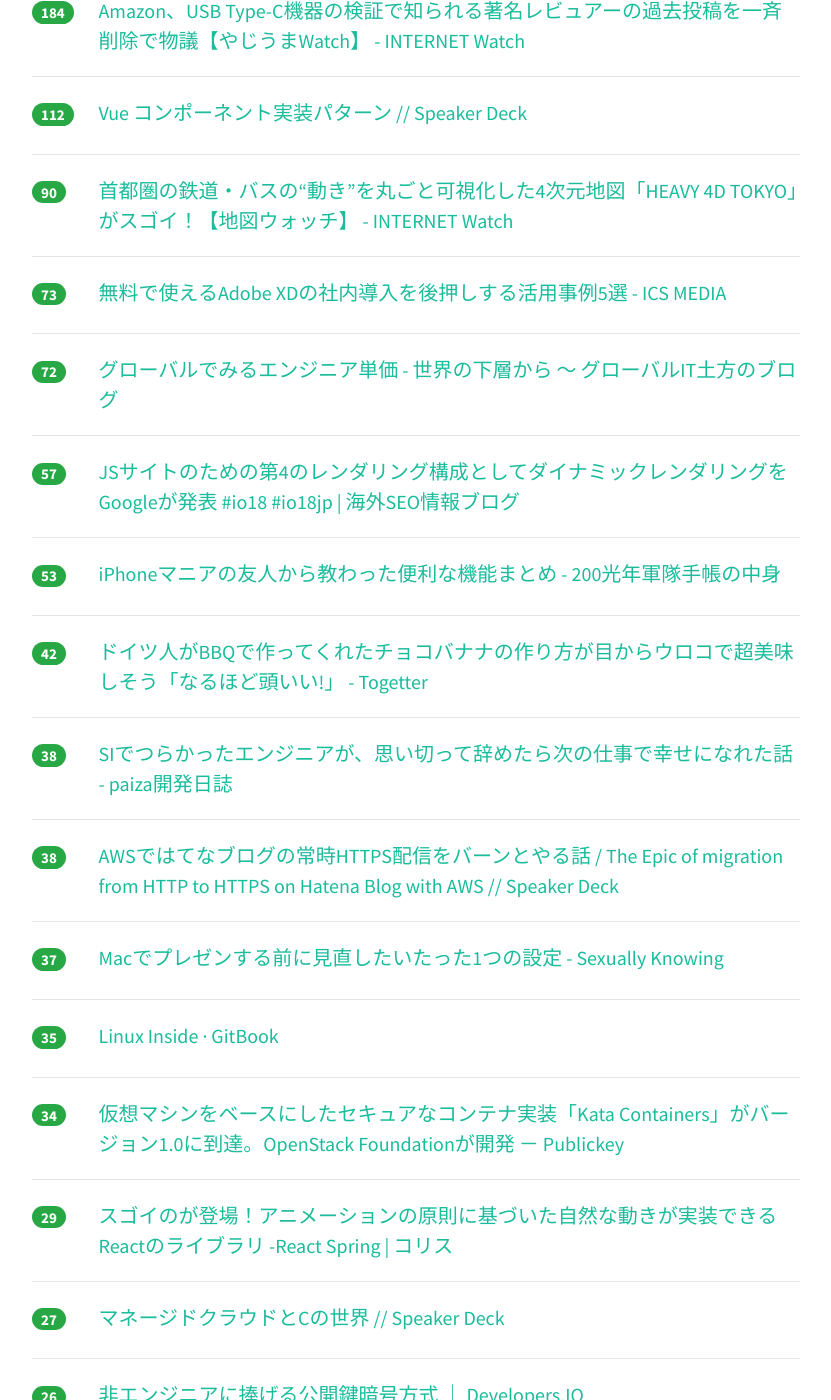
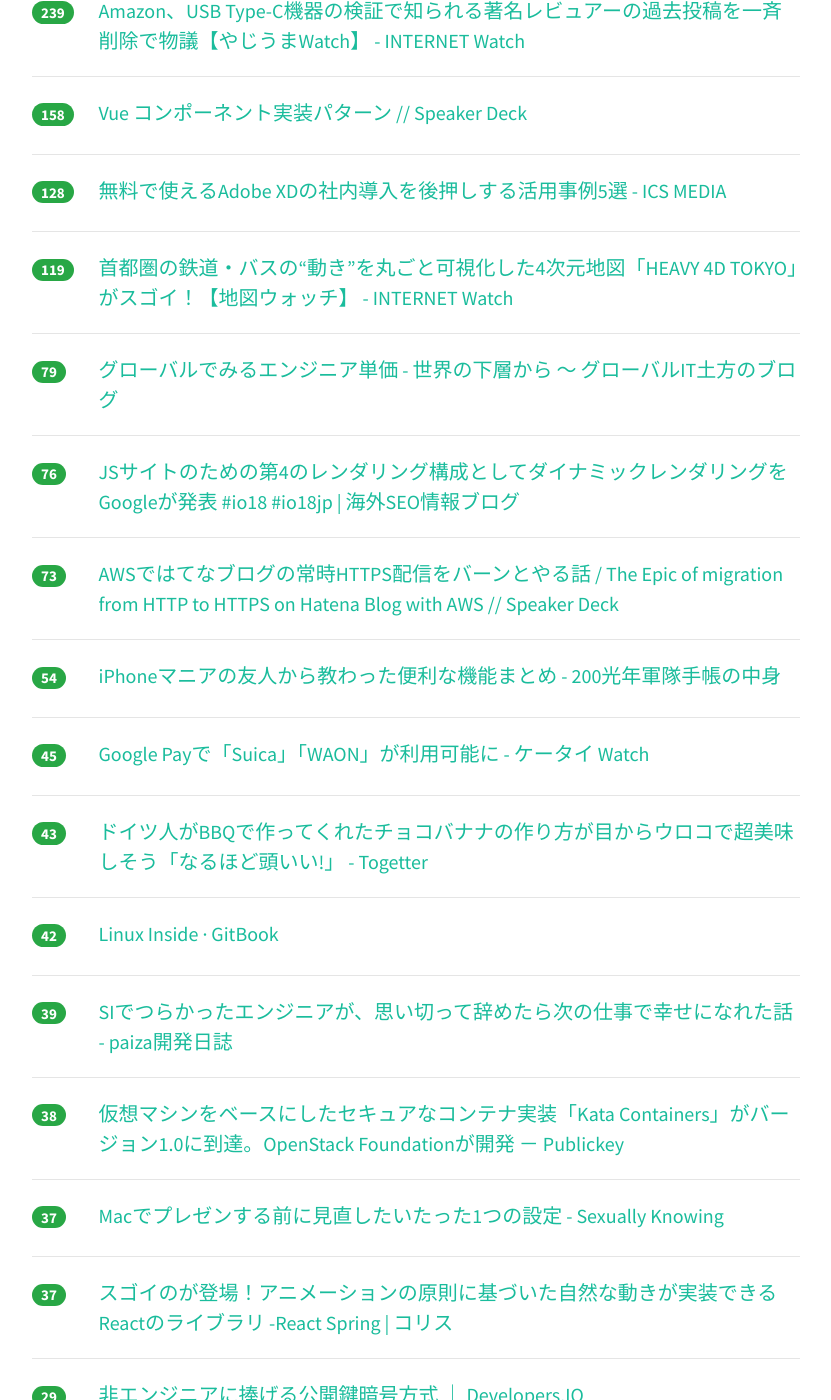
Before and after one commit to yatta47/hatena-matome-site, a Jekyll site: the page built from _posts/2018-05-24-hatena.md, in a window 1280 px wide and 1400 px high, scrolled down 399 px. Shown: the whole window, without its empty margins (224-1055 px from the left). Built offline with Jekyll 4.4.1, drawn with Linux system fonts in a browser that asks for light colours; nearby versions of some CDN libraries; some of the changed text lies outside the part shown.

Commit message:
Updated 2018-05-24

```diff
--- a/_posts/2018-05-24-hatena.md
+++ b/_posts/2018-05-24-hatena.md
@@ -1,59 +1,74 @@
 ---
 layout: post
 title:  "2018-05-24 はてぶIT"
-date:   2018-05-24 13:03:08
+date:   2018-05-24 14:03:27
 tags: [it-hotentry]
 ---
-35 件のデータあり
+41 件のデータあり
 
 <hr><div class="row">
-<div class="col-1"><span class="badge badge-pill badge-success h2">184</span></div>
+<div class="col-1"><span class="badge badge-pill badge-success h2">239</span></div>
 <div class="col-11"><a href='https://internet.watch.impress.co.jp/docs/yajiuma/1123571.html' target='_blank'>Amazon、USB Type-C機器の検証で知られる著名レビュアーの過去投稿を一斉削除で物議【やじうまWatch】 - INTERNET Watch</a></div>
 </div>
 <hr>
 <div class="row">
-<div class="col-1"><span class="badge badge-pill badge-success h2">112</span></div>
+<div class="col-1"><span class="badge badge-pill badge-success h2">158</span></div>
 <div class="col-11"><a href='https://speakerdeck.com/kazuyaseki/vue-konponentoshi-zhuang-patan' target='_blank'>Vue コンポーネント実装パターン // Speaker Deck</a></div>
 </div>
 <hr>
 <div class="row">
-<div class="col-1"><span class="badge badge-pill badge-success h2">90</span></div>
+<div class="col-1"><span class="badge badge-pill badge-success h2">128</span></div>
+<div class="col-11"><a href='https://ics.media/entry/18004' target='_blank'>無料で使えるAdobe XDの社内導入を後押しする活用事例5選 - ICS MEDIA</a></div>
+</div>
+<hr>
+<div class="row">
+<div class="col-1"><span class="badge badge-pill badge-success h2">119</span></div>
 <div class="col-11"><a href='https://internet.watch.impress.co.jp/docs/column/chizu/1123416.html' target='_blank'>首都圏の鉄道・バスの“動き”を丸ごと可視化した4次元地図「HEAVY 4D TOKYO」がスゴイ！【地図ウォッチ】 - INTERNET Watch</a></div>
 </div>
 <hr>
 <div class="row">
-<div class="col-1"><span class="badge badge-pill badge-success h2">73</span></div>
-<div class="col-11"><a href='https://ics.media/entry/18004' target='_blank'>無料で使えるAdobe XDの社内導入を後押しする活用事例5選 - ICS MEDIA</a></div>
-</div>
-<hr>
-<div class="row">
-<div class="col-1"><span class="badge badge-pill badge-success h2">72</span></div>
+<div class="col-1"><span class="badge badge-pill badge-success h2">79</span></div>
 <div class="col-11"><a href='http://cloverstudioceo.hatenablog.com/entry/2018/05/23/172306' target='_blank'>グローバルでみるエンジニア単価 - 世界の下層から 〜 グローバルIT土方のブログ</a></div>
 </div>
 <hr>
 <div class="row">
-<div class="col-1"><span class="badge badge-pill badge-success h2">57</span></div>
+<div class="col-1"><span class="badge badge-pill badge-success h2">76</span></div>
 <div class="col-11"><a href='https://www.suzukikenichi.com/blog/google-will-support-dynamic-rendering/' target='_blank'>JSサイトのための第4のレンダリング構成としてダイナミックレンダリングをGoogleが発表 #io18 #io18jp | 海外SEO情報ブログ</a></div>
 </div>
 <hr>
 <div class="row">
-<div class="col-1"><span class="badge badge-pill badge-success h2">53</span></div>
+<div class="col-1"><span class="badge badge-pill badge-success h2">73</span></div>
+<div class="col-11"><a href='https://speakerdeck.com/aereal/the-epic-of-migration-from-http-to-https-on-hatena-blog-with-aws' target='_blank'>AWSではてなブログの常時HTTPS配信をバーンとやる話 / The Epic of migration from HTTP to HTTPS on Hatena Blog with AWS // Speaker Deck</a></div>
+</div>
+<hr>
+<div class="row">
+<div class="col-1"><span class="badge badge-pill badge-success h2">54</span></div>
 <div class="col-11"><a href='http://www.200kounen-training.com/entry/2018/05/23/211754' target='_blank'>iPhoneマニアの友人から教わった便利な機能まとめ - 200光年軍隊手帳の中身</a></div>
 </div>
 <hr>
 <div class="row">
-<div class="col-1"><span class="badge badge-pill badge-success h2">42</span></div>
+<div class="col-1"><span class="badge badge-pill badge-success h2">45</span></div>
+<div class="col-11"><a href='https://k-tai.watch.impress.co.jp/docs/news/1123603.html' target='_blank'>Google Payで「Suica」「WAON」が利用可能に - ケータイ Watch</a></div>
+</div>
+<hr>
+<div class="row">
+<div class="col-1"><span class="badge badge-pill badge-success h2">43</span></div>
 <div class="col-11"><a href='https://togetter.com/li/1230098' target='_blank'>ドイツ人がBBQで作ってくれたチョコバナナの作り方が目からウロコで超美味しそう「なるほど頭いい!」 - Togetter</a></div>
 </div>
 <hr>
 <div class="row">
-<div class="col-1"><span class="badge badge-pill badge-success h2">38</span></div>
+<div class="col-1"><span class="badge badge-pill badge-success h2">42</span></div>
+<div class="col-11"><a href='https://legacy.gitbook.com/book/0xax/linux-insides/details' target='_blank'>Linux Inside · GitBook</a></div>
+</div>
+<hr>
+<div class="row">
+<div class="col-1"><span class="badge badge-pill badge-success h2">39</span></div>
 <div class="col-11"><a href='https://paiza.hatenablog.com/entry/2018/05/23/SI%E3%81%A7%E3%81%A4%E3%82%89%E3%81%8B%E3%81%A3%E3%81%9F%E3%82%A8%E3%83%B3%E3%82%B8%E3%83%8B%E3%82%A2%E3%81%8C%E3%80%81%E6%80%9D%E3%81%84%E5%88%87%E3%81%A3%E3%81%A6%E8%BE%9E%E3%82%81%E3%81%9F%E3%82%89' target='_blank'>SIでつらかったエンジニアが、思い切って辞めたら次の仕事で幸せになれた話 - paiza開発日誌</a></div>
 </div>
 <hr>
 <div class="row">
 <div class="col-1"><span class="badge badge-pill badge-success h2">38</span></div>
-<div class="col-11"><a href='https://speakerdeck.com/aereal/the-epic-of-migration-from-http-to-https-on-hatena-blog-with-aws' target='_blank'>AWSではてなブログの常時HTTPS配信をバーンとやる話 / The Epic of migration from HTTP to HTTPS on Hatena Blog with AWS // Speaker Deck</a></div>
+<div class="col-11"><a href='https://www.publickey1.jp/blog/18/kata_containers10openstack_foundation.html' target='_blank'>仮想マシンをベースにしたセキュアなコンテナ実装「Kata Containers」がバージョン1.0に到達。OpenStack Foundationが開発 － Publickey</a></div>
 </div>
 <hr>
 <div class="row">
@@ -62,18 +77,18 @@ tags: [it-hotentry]
 </div>
 <hr>
 <div class="row">
-<div class="col-1"><span class="badge badge-pill badge-success h2">35</span></div>
-<div class="col-11"><a href='https://legacy.gitbook.com/book/0xax/linux-insides/details' target='_blank'>Linux Inside · GitBook</a></div>
-</div>
-<hr>
-<div class="row">
-<div class="col-1"><span class="badge badge-pill badge-success h2">34</span></div>
-<div class="col-11"><a href='https://www.publickey1.jp/blog/18/kata_containers10openstack_foundation.html' target='_blank'>仮想マシンをベースにしたセキュアなコンテナ実装「Kata Containers」がバージョン1.0に到達。OpenStack Foundationが開発 － Publickey</a></div>
+<div class="col-1"><span class="badge badge-pill badge-success h2">37</span></div>
+<div class="col-11"><a href='https://coliss.com/articles/build-websites/operation/javascript/react-spring-animation-library.html' target='_blank'>スゴイのが登場！アニメーションの原則に基づいた自然な動きが実装できるReactのライブラリ -React Spring | コリス</a></div>
 </div>
 <hr>
 <div class="row">
 <div class="col-1"><span class="badge badge-pill badge-success h2">29</span></div>
-<div class="col-11"><a href='https://coliss.com/articles/build-websites/operation/javascript/react-spring-animation-library.html' target='_blank'>スゴイのが登場！アニメーションの原則に基づいた自然な動きが実装できるReactのライブラリ -React Spring | コリス</a></div>
+<div class="col-11"><a href='https://dev.classmethod.jp/security/publickey-cryptography-for-nonprogrammer/' target='_blank'>非エンジニアに捧げる公開鍵暗号方式 ｜ Developers.IO</a></div>
+</div>
+<hr>
+<div class="row">
+<div class="col-1"><span class="badge badge-pill badge-success h2">29</span></div>
+<div class="col-11"><a href='https://bizzine.jp/article/detail/2797' target='_blank'>マイクロソフトがAIと社会を考察する書籍『Future Computed』を無料提供 ｜ Biz/Zine（ビズジン）</a></div>
 </div>
 <hr>
 <div class="row">
@@ -82,13 +97,23 @@ tags: [it-hotentry]
 </div>
 <hr>
 <div class="row">
-<div class="col-1"><span class="badge badge-pill badge-success h2">26</span></div>
-<div class="col-11"><a href='https://dev.classmethod.jp/security/publickey-cryptography-for-nonprogrammer/' target='_blank'>非エンジニアに捧げる公開鍵暗号方式 ｜ Developers.IO</a></div>
+<div class="col-1"><span class="badge badge-pill badge-success h2">27</span></div>
+<div class="col-11"><a href='https://www.webcreatorbox.com/webinfo/web-designer-input' target='_blank'>Webデザイナーの私はこんな風に情報収集しています | Webクリエイターボックス</a></div>
 </div>
 <hr>
 <div class="row">
 <div class="col-1"><span class="badge badge-pill badge-success h2">25</span></div>
-<div class="col-11"><a href='https://bizzine.jp/article/detail/2797' target='_blank'>マイクロソフトがAIと社会を考察する書籍『Future Computed』を無料提供 ｜ Biz/Zine（ビズジン）</a></div>
+<div class="col-11"><a href='https://gigazine.net/news/20180523-how-to-asleep-quickly-and-wake-up/' target='_blank'>素早く深い眠りに落ちて睡眠の質を高め「快適な朝」を迎えるための方法 - GIGAZINE</a></div>
+</div>
+<hr>
+<div class="row">
+<div class="col-1"><span class="badge badge-pill badge-success h2">25</span></div>
+<div class="col-11"><a href='https://www.webprofessional.jp/free-tool-to-accelerate-a-b-test/' target='_blank'>A/Bテストが無料で捗る！「Google オプティマイズ」の設定と使い方 - WPJ</a></div>
+</div>
+<hr>
+<div class="row">
+<div class="col-1"><span class="badge badge-pill badge-success h2">24</span></div>
+<div class="col-11"><a href='http://www.itmedia.co.jp/enterprise/articles/1805/23/news008.html' target='_blank'>キラキラした事例に惑わされるな――SRE活動、まずやるべきは自動化……ではない！ (1/2) - ITmedia エンタープライズ</a></div>
 </div>
 <hr>
 <div class="row">
@@ -98,32 +123,42 @@ tags: [it-hotentry]
 <hr>
 <div class="row">
 <div class="col-1"><span class="badge badge-pill badge-success h2">23</span></div>
-<div class="col-11"><a href='https://gigazine.net/news/20180523-how-to-asleep-quickly-and-wake-up/' target='_blank'>素早く深い眠りに落ちて睡眠の質を高め「快適な朝」を迎えるための方法 - GIGAZINE</a></div>
-</div>
-<hr>
-<div class="row">
-<div class="col-1"><span class="badge badge-pill badge-success h2">23</span></div>
 <div class="col-11"><a href='http://www.ituki-yu2.net/entry/Access_up_Conclusion' target='_blank'>本当に使えるブログのアクセスアップの記事をまとめる。 - 超メモ帳（Web式）＠復活</a></div>
 </div>
 <hr>
 <div class="row">
 <div class="col-1"><span class="badge badge-pill badge-success h2">23</span></div>
-<div class="col-11"><a href='http://www.itmedia.co.jp/enterprise/articles/1805/23/news008.html' target='_blank'>キラキラした事例に惑わされるな――SRE活動、まずやるべきは自動化……ではない！ (1/2) - ITmedia エンタープライズ</a></div>
+<div class="col-11"><a href='http://www.itmedia.co.jp/news/articles/1805/24/news060.html' target='_blank'>高度なマルウェア「VPNFilter」、54カ国で感染拡大　一斉攻撃の恐れも - ITmedia NEWS</a></div>
 </div>
 <hr>
 <div class="row">
 <div class="col-1"><span class="badge badge-pill badge-success h2">22</span></div>
-<div class="col-11"><a href='https://www.webprofessional.jp/free-tool-to-accelerate-a-b-test/' target='_blank'>A/Bテストが無料で捗る！「Google オプティマイズ」の設定と使い方 - WPJ</a></div>
+<div class="col-11"><a href='https://jp.techcrunch.com/2018/05/24/2018-05-23-google-and-coursera-launch-a-new-machine-learning-specialization/' target='_blank'>GoogleとCoursera、機械学習の特別クラスをスタート――ITプロフェッショナルが実戦的能力を得られる | TechCrunch Japan</a></div>
+</div>
+<hr>
+<div class="row">
+<div class="col-1"><span class="badge badge-pill badge-success h2">21</span></div>
+<div class="col-11"><a href='https://webtan.impress.co.jp/e/2018/05/24/29308' target='_blank'>現役WEBディレクターお墨付き！マジで使えるおすすめツール10選。 | BACKYARD デジタルマーケティングNEWS | Web担当者Forum</a></div>
+</div>
+<hr>
+<div class="row">
+<div class="col-1"><span class="badge badge-pill badge-success h2">19</span></div>
+<div class="col-11"><a href='http://karapaia.com/archives/52260044.html' target='_blank'>ツイッターは憤怒、ネットフリックスは怠惰。「七つの大罪」をネット社会にあてはめてみたら？ : カラパイア</a></div>
+</div>
+<hr>
+<div class="row">
+<div class="col-1"><span class="badge badge-pill badge-success h2">19</span></div>
+<div class="col-11"><a href='http://nlab.itmedia.co.jp/nl/articles/1805/23/news133.html' target='_blank'>ドン・キホーテ、1万9800円の2in1ノートPCを6月8日に発売　メインメモリ4GB・内蔵ストレージ32GB - ねとらぼ</a></div>
 </div>
 <hr>
 <div class="row">
 <div class="col-1"><span class="badge badge-pill badge-success h2">18</span></div>
-<div class="col-11"><a href='http://karapaia.com/archives/52260044.html' target='_blank'>ツイッターは憤怒、ネットフリックスは怠惰。「七つの大罪」をネット社会にあてはめてみたら？ : カラパイア</a></div>
+<div class="col-11"><a href='https://anond.hatelabo.jp/20180524123324' target='_blank'>はてなには川柳大賞ないのか？</a></div>
 </div>
 <hr>
 <div class="row">
-<div class="col-1"><span class="badge badge-pill badge-success h2">17</span></div>
-<div class="col-11"><a href='https://jp.techcrunch.com/2018/05/24/2018-05-23-google-and-coursera-launch-a-new-machine-learning-specialization/' target='_blank'>GoogleとCoursera、機械学習の特別クラスをスタート――ITプロフェッショナルが実戦的能力を得られる | TechCrunch Japan</a></div>
+<div class="col-1"><span class="badge badge-pill badge-success h2">18</span></div>
+<div class="col-11"><a href='https://forest.watch.impress.co.jp/docs/news/1123552.html' target='_blank'>定番バックアップソフト「BunBackup」が公開15周年、バックアップ解説書が無償公開 - 窓の杜</a></div>
 </div>
 <hr>
 <div class="row">
@@ -133,22 +168,22 @@ tags: [it-hotentry]
 <hr>
 <div class="row">
 <div class="col-1"><span class="badge badge-pill badge-success h2">16</span></div>
-<div class="col-11"><a href='http://nlab.itmedia.co.jp/nl/articles/1805/23/news133.html' target='_blank'>ドン・キホーテ、1万9800円の2in1ノートPCを6月8日に発売　メインメモリ4GB・内蔵ストレージ32GB - ねとらぼ</a></div>
+<div class="col-11"><a href='https://www.famitsu.com/news/201805/24157774.html' target='_blank'>『プチコン4 SmileBASIC』がスマイルブームより発表、Nintendo Switchに能力を自由にプログラミングできる環境を提供 - ファミ通.com</a></div>
 </div>
 <hr>
 <div class="row">
-<div class="col-1"><span class="badge badge-pill badge-success h2">15</span></div>
-<div class="col-11"><a href='https://www.famitsu.com/news/201805/24157774.html' target='_blank'>『プチコン4 SmileBASIC』がスマイルブームより発表、Nintendo Switchに能力を自由にプログラミングできる環境を提供 - ファミ通.com</a></div>
+<div class="col-1"><span class="badge badge-pill badge-success h2">16</span></div>
+<div class="col-11"><a href='https://www.nittai.ac.jp/important/post_461.html' target='_blank'>日本大学アメリカンフットボール部の反則行為に関連することついて｜日本体育大学</a></div>
+</div>
+<hr>
+<div class="row">
+<div class="col-1"><span class="badge badge-pill badge-success h2">16</span></div>
+<div class="col-11"><a href='https://rubyisdead.science/' target='_blank'>Ruby is dead | A totally legit site based on science</a></div>
 </div>
 <hr>
 <div class="row">
 <div class="col-1"><span class="badge badge-pill badge-success h2">15</span></div>
 <div class="col-11"><a href='http://gogotsu.com/archives/39973' target='_blank'>ネットに9万冊の漫画を無断公開したサイトの運営者を緊急逮捕！　1億円の利益を得ていた | ゴゴ通信</a></div>
-</div>
-<hr>
-<div class="row">
-<div class="col-1"><span class="badge badge-pill badge-success h2">15</span></div>
-<div class="col-11"><a href='https://www.webcreatorbox.com/webinfo/web-designer-input' target='_blank'>Webデザイナーの私はこんな風に情報収集しています | Webクリエイターボックス</a></div>
 </div>
 <hr>
 <div class="row">
@@ -158,22 +193,17 @@ tags: [it-hotentry]
 <hr>
 <div class="row">
 <div class="col-1"><span class="badge badge-pill badge-success h2">13</span></div>
-<div class="col-11"><a href='http://www.itmedia.co.jp/news/articles/1805/24/news060.html' target='_blank'>高度なマルウェア「VPNFilter」、54カ国で感染拡大　一斉攻撃の恐れも - ITmedia NEWS</a></div>
-</div>
-<hr>
-<div class="row">
-<div class="col-1"><span class="badge badge-pill badge-success h2">12</span></div>
 <div class="col-11"><a href='https://www.nikkei.com/article/DGXMZO30869110T20C18A5000000/' target='_blank'>衝撃だったアリババの助言　ヤフー川辺新社長に聞く　　：日本経済新聞</a></div>
 </div>
 <hr>
 <div class="row">
-<div class="col-1"><span class="badge badge-pill badge-success h2">10</span></div>
-<div class="col-11"><a href='https://k-tai.watch.impress.co.jp/docs/news/1123603.html' target='_blank'>Google Payで「Suica」「WAON」が利用可能に - ケータイ Watch</a></div>
+<div class="col-1"><span class="badge badge-pill badge-success h2">11</span></div>
+<div class="col-11"><a href='http://tokyochallenge.4dmaps.net/' target='_blank'>HEAVY 4D TOKYO</a></div>
 </div>
 <hr>
 <div class="row">
-<div class="col-1"><span class="badge badge-pill badge-success h2">6</span></div>
-<div class="col-11"><a href='https://www.nittai.ac.jp/important/post_461.html' target='_blank'>日本大学アメリカンフットボール部の反則行為に関連することついて｜日本体育大学</a></div>
+<div class="col-1"><span class="badge badge-pill badge-success h2">9</span></div>
+<div class="col-11"><a href='https://qiita.com/rana_kualu/items/19ab559dddbca6674417' target='_blank'>2018年の最先端バックエンドエンジニアになろう - Qiita</a></div>
 </div>
 <hr>
 <div class="row">
```
